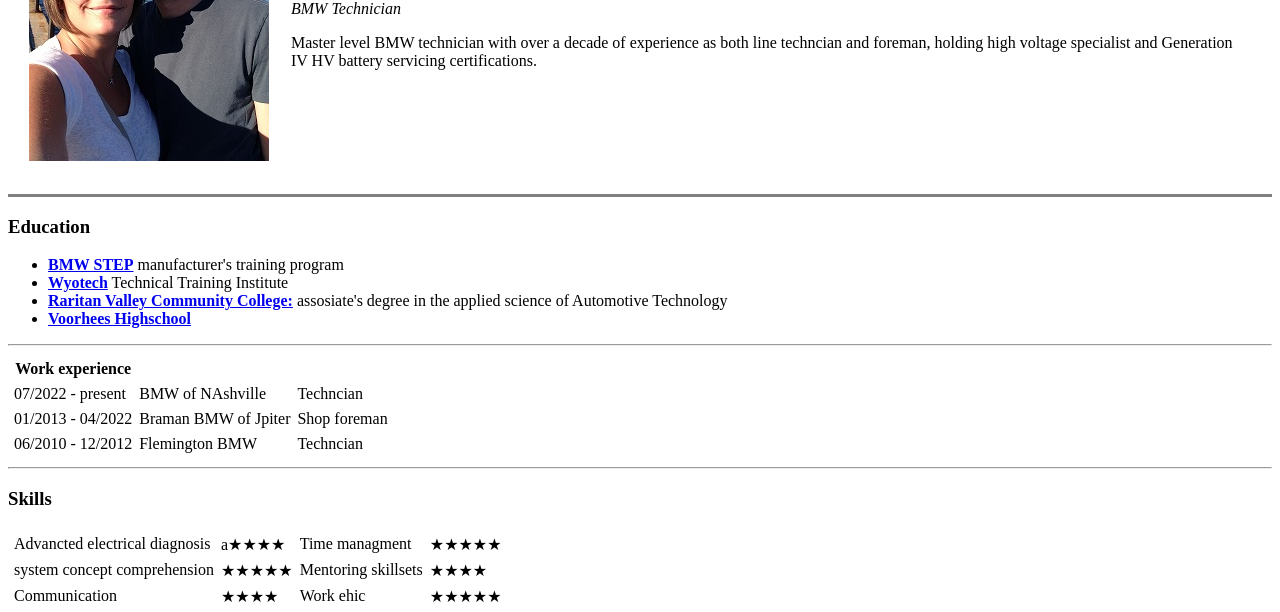
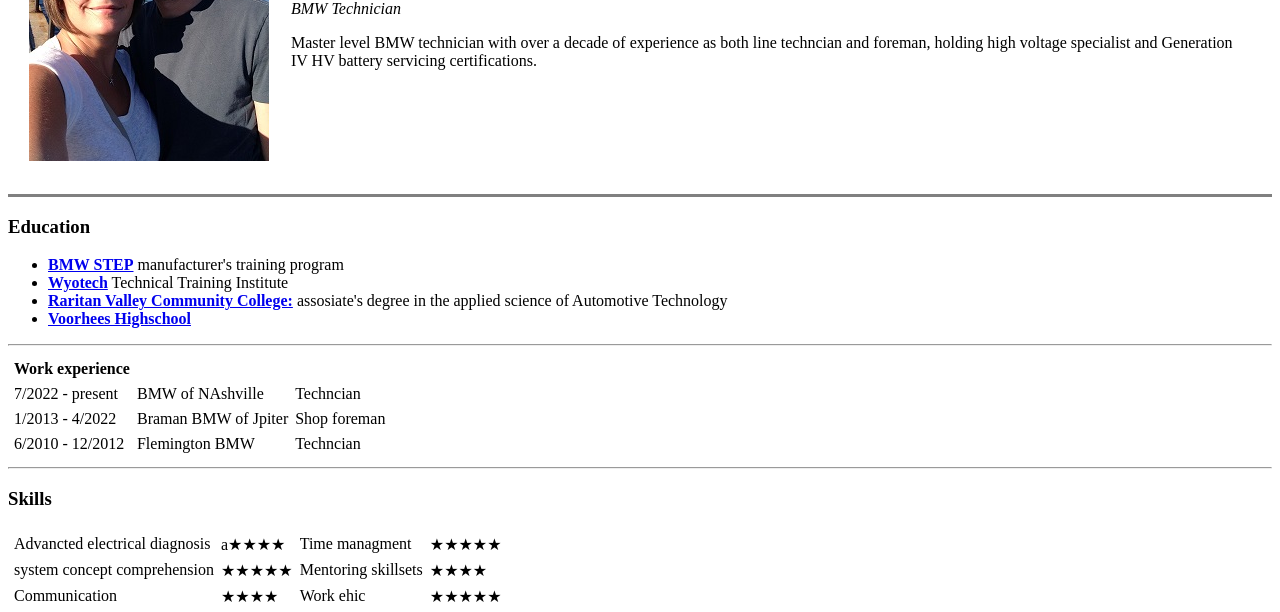
Before and after one commit to clegg318/cv, a plain HTML site: page index.html in a window 1280 px wide. Shown: the part 188-800 px from the top of the page. Drawn offline with Linux system fonts and the light colour scheme.

Commit message:
update of work experience dates

```diff
--- a/index.html
+++ b/index.html
@@ -26,17 +26,17 @@
       <th>Work experience</th>
       <tbody>
         <tr>
-          <td>07/2022 - present</td>
+          <td>7/2022 - present</td>
           <td>BMW of NAshville</td>
           <td>Techncian</td>
         </tr>
         <tr>
-          <td>01/2013 - 04/2022</td>
+          <td>1/2013 - 4/2022</td>
           <td>Braman BMW of Jpiter</td>
           <td>Shop foreman</td>
         </tr>
         <tr>
-          <td>06/2010 - 12/2012</td>
+          <td>6/2010 - 12/2012</td>
           <td>Flemington BMW</td>
           <td>Techncian</td>
         </tr>
```
